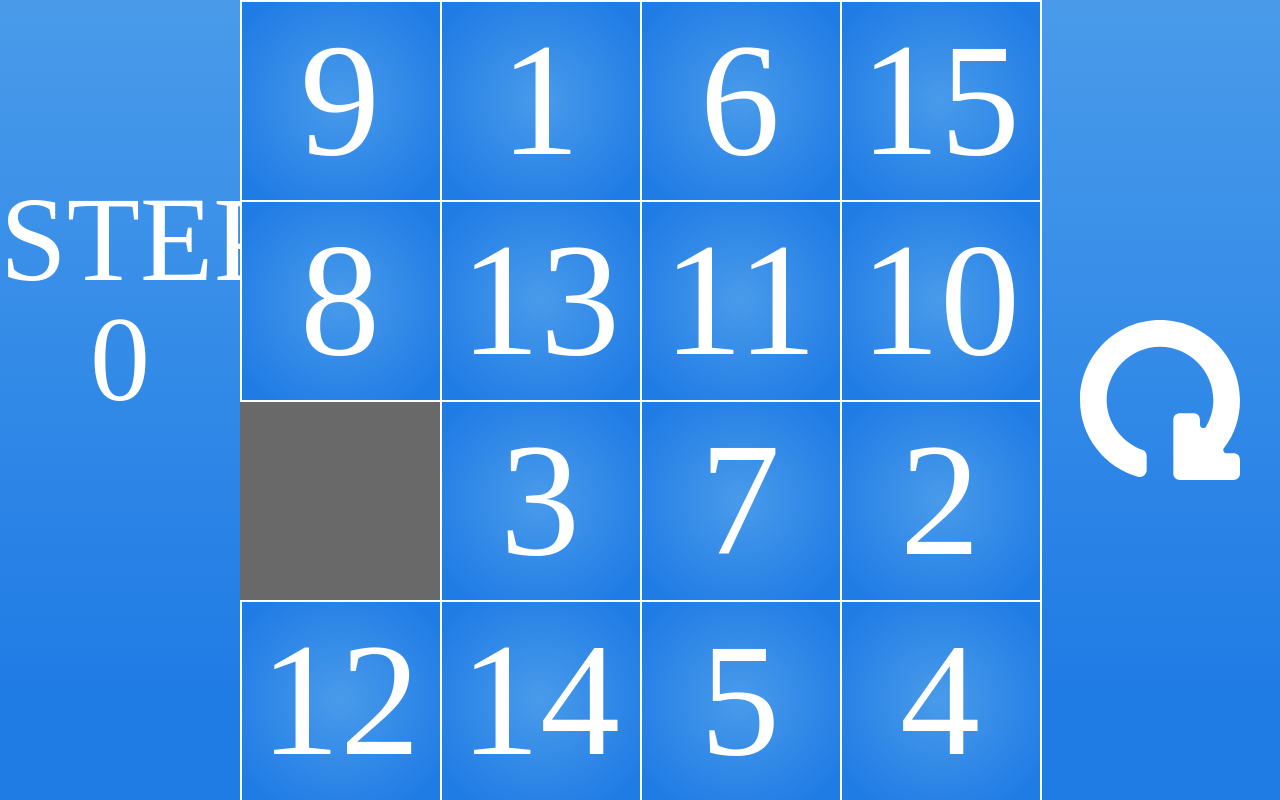
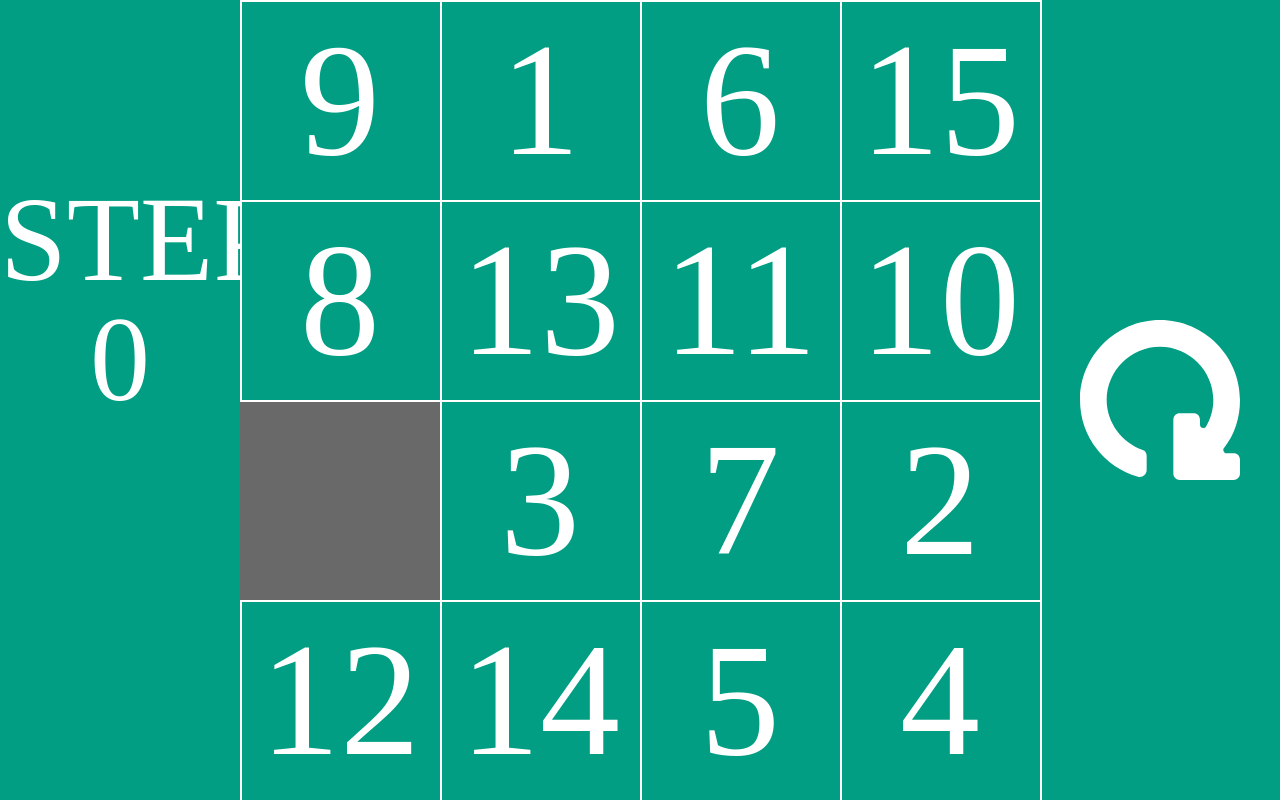
Before and after one commit to mrsuh/cordova-15, a plain HTML site: page www/index.html in a window 1280 px wide. Drawn offline with Linux system fonts and the light colour scheme.

Commit message:
color, icon

```diff
--- a/www/css/common.css
+++ b/www/css/common.css
@@ -7,8 +7,9 @@ body {
     margin: 0;
     width: 100%;
     height: 100%;
-    background-color: black;
+    background:  #019e83;
 }
+
 .info {
     height: calc((100vmax - 100vmin) / 2);
     width: 100%;
@@ -16,14 +17,14 @@ body {
     text-align: center;
     color: white;
     font-size: 15vmin;
-    background: linear-gradient(rgba(73, 155, 234, 1) 0%, rgba(32, 124, 229, 1) 86%, rgba(32, 124, 229, 1) 100%);
+    background:  #019e83;
 }
 
 .control {
     float: left;
     height: calc((100vmax - 100vmin) / 2);
     width: 100%;
-    background: linear-gradient(rgba(73, 155, 234, 1) 0%, rgba(32, 124, 229, 1) 86%, rgba(32, 124, 229, 1) 100%);
+    background:  #019e83;
     text-align: center;
 }
 
@@ -50,7 +51,7 @@ body {
     box-sizing: border-box;
     text-align: center;
     transition: left .3s cubic-bezier(0.000, 0.985, 0.430, 0.630), top .3s cubic-bezier(0.000, 0.985, 0.430, 0.630);
-    background: radial-gradient(ellipse at center, rgba(73, 155, 234, 1) 0%, rgba(32, 124, 229, 1) 86%, rgba(32, 124, 229, 1) 100%);
+    background:  #019e83;
     box-shadow:
             2px 0 0 0 #fff,
             0 2px 0 0 #fff,
```
Also changed, not shown: icon.png.
